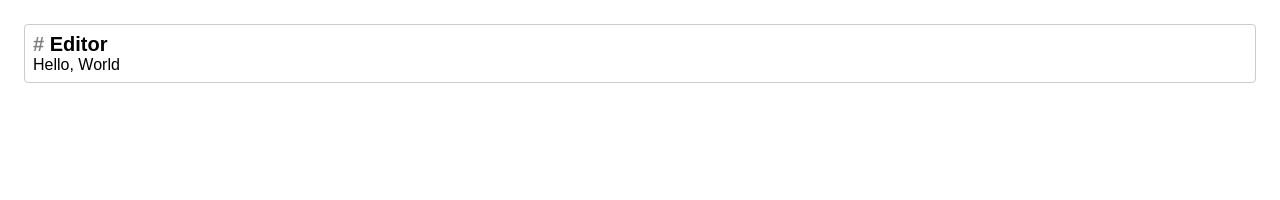
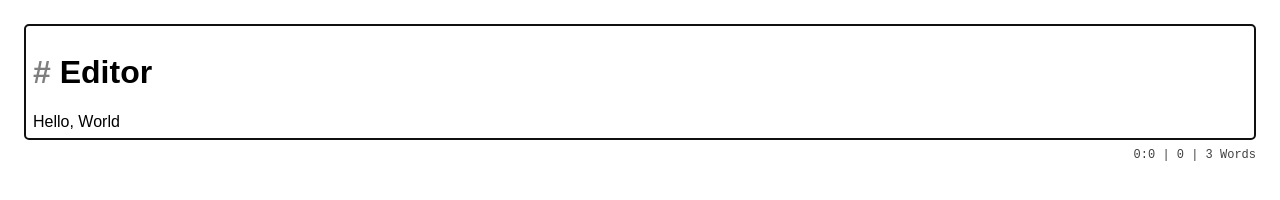
Before and after one commit to slugcat-dev/mark-ed, a website built with Vite: page dev/index.html in a window 1280 px wide. Built offline with nearby package versions, Linux system fonts and the light colour scheme.

Commit message:
Add editor state class

```diff
--- a/dev/index.html
+++ b/dev/index.html
@@ -9,5 +9,6 @@
 	</head>
 	<body>
 		<div id="editor"></div>
+		<div id="info"></div>
 	</body>
 </html>
--- a/dev/script.ts
+++ b/dev/script.ts
@@ -1,6 +1,21 @@
 import { Editor } from '../src/index'
 
-const editor = new Editor(
-	'editor',
-	'# Editor\nHello, World'
-)
+const infoRef = document.getElementById('info')
+const editorRef = document.getElementById('editor')
+const editor = new Editor(editorRef, '# Editor\nHello, World')
+
+editor.state.addEventListener('selectionchange', () => {
+	const selection = editor.state.selection
+	const startLine = editor.state.lineAt(selection.start)
+	const endLine = editor.state.lineAt(selection.end)
+	const startCharPos = selection.start - startLine.start
+	const endCharPos = selection.end - endLine.start
+	let infoText = `${startLine.num}:${startCharPos}`
+
+	if (selection.start !== selection.end)
+		infoText += `-${endLine.num}:${endCharPos}`
+
+	infoText += ` | ${selection.start}${selection.start === selection.end ? '' : '-' + selection.end} | ${(editor.state.content.match(/\b\w+\b/g) || []).length} Words`
+
+	infoRef!.textContent = infoText
+})
--- a/dev/style.css
+++ b/dev/style.css
@@ -3,9 +3,16 @@
 }
 
 body {
-	min-height: 100vh;
 	padding: 1rem;
 	font-family: sans-serif;
+}
+
+#info {
+	margin-top: .5rem;
+	font-size: .75rem;
+	text-align: right;
+	font-family: monospace;
+	opacity: .75;
 }
 
 .md-editor {
@@ -18,8 +25,3 @@ body {
 .md-mark {
 	opacity: .5;
 }
-
-h1 {
-	font-size: 1.25rem;
-	margin: 0;
-}
--- /dev/null
+++ b/src/doc.ts
@@ -0,0 +1,5 @@
+export class EditorDoc {
+	constructor() {
+
+	}
+}
--- a/src/editor.ts
+++ b/src/editor.ts
@@ -1,13 +1,11 @@
-export interface EditorSelection {
-	start: number
-	end: number
-}
+import { EditorState } from './state'
+import type { EditorSelection } from './types'
 
 export class Editor {
-	private root: HTMLElement
-	private lines: string[] = []
+	readonly root: HTMLElement
+	readonly state = new EditorState()
 
-	constructor(root: HTMLElement | string, content?: string) {
+	constructor(root: HTMLElement | string | null, content?: string) {
 		const element = typeof root === 'string'
 			? document.getElementById(root)
 			: root
@@ -18,10 +16,9 @@ export class Editor {
 		this.root = element
 
 		this.createEditorElement()
-		this.updateLines()
 
 		if (content)
-			this.content = content
+			this.state.content = content
 	}
 
 	private createEditorElement(): void {
@@ -35,41 +32,50 @@ export class Editor {
 		// @ts-expect-error
 		this.root.style.webkitUserModify = 'read-write-plaintext-only'
 
+		// Clear the DOM
+		this.root.innerHTML = '<div class="md-line"><br></div>'
+
 		// Add event listeners
-		// @ts-expect-error This seems to be an error in TypeScript, see
-		// https://developer.mozilla.org/en-US/docs/Web/API/Element/input_event#event_type
 		this.root.addEventListener('input', this.handleInput.bind(this))
 		this.root.addEventListener('compositionend', this.handleInput.bind(this))
 		this.root.addEventListener('keydown', this.handleKey.bind(this))
 		this.root.addEventListener('paste', this.handlePaste.bind(this))
+		this.state.addEventListener('contentchange', this.handleContentUpdate.bind(this))
+		document.addEventListener('selectionchange', this.handleSelectionChange.bind(this))
 	}
 
-	private handleInput(event: InputEvent | CompositionEvent): void {
+	get focused(): boolean {
+		return this.root === document.activeElement
+	}
+
+	private handleSelectionChange(e: Event) {
+		this.state.selection = this.getSelection()
+
+		console.log(this.state.selection)
+	}
+
+	private handleContentUpdate() {
+		this.updateDOM()
+		// TODO: cursor at end
+	}
+
+	private handleInput(event: Event): void {
 		// For composition input, only update the text after a `compositionend` event
 		// Updating the DOM before that will cancel the composition
-		if (event instanceof InputEvent) {
-			if (event.inputType === 'insertCompositionText')
+		if (event instanceof InputEvent && event.isComposing)
 			return
-
-			if (event.inputType === 'insertParagraph' || event.inputType === 'insertLineBreak')
-				this.updateLines(true)
-			else {
-				 if (!this.root.firstChild)
-					this.root.innerHTML = '<div class="md-line"><br></div>'
 
 		this.updateLines()
 	}
-		} else
-			this.updateLines()
-	}
 
+	// TODO: keymap handler
 	private handleKey(event: KeyboardEvent): void {
 		if (event.key === 'Enter') {
 			event.preventDefault()
-			this.insert('\n')
+			this.insertAtSelection('\n')
 		} else if (event.key === 'Tab') {
 			event.preventDefault()
-			this.insert('\t')
+			this.insertAtSelection('\t')
 		}
 	}
 
@@ -79,44 +85,33 @@ export class Editor {
 		if (!event.clipboardData)
 			return
 
-    this.insert(event.clipboardData.getData('text/plain'))
+		this.insertAtSelection(event.clipboardData.getData('text/plain'))
 	}
 
-	private updateLines(newParagraph: boolean = false): void {
-		let selection = this.getSelection()
-		let currentElm = null
+	// TODO: rn, state
+	private updateLines(): void {
+		this.state.clearLines()
+		let lines: string[] = []
 
-		if (newParagraph) {
-			const selection = window.getSelection()
+		if (!this.root.firstChild) {
+			this.root.innerHTML = '<div class="md-line"><br></div>'
 
-			if (selection && selection.rangeCount > 0) {
-				const range = selection.getRangeAt(0)
-
-				currentElm = range.commonAncestorContainer.nodeType === Node.TEXT_NODE
-					? range.commonAncestorContainer.parentElement
-					: range.commonAncestorContainer as HTMLElement
-			}
+			return
 		}
 
-		this.lines = []
+		for (const node of this.root.childNodes)
+			lines.push(...(node.textContent ?? '').split('\n'))
 
-		for (const node of this.root.childNodes) {
-			const parts = (node.textContent ?? '').split('\n')
-
-			/*if (node === currentElm && parts.length >= 3 &&parts.slice(-2).every(p => p === ''))
-				parts.pop()*/
-
-			this.lines.push(...parts)
-		}
-
-		this.updateDOM()
-		this.setSelection(selection)
+		this.state.content = lines.join('\n')
 	}
 
 	private updateDOM(): void {
+		const selection = this.getSelection()
+
 		this.root.innerHTML = ''
 
-		for (const line of this.lines) {
+		// TODO: state, smart upd
+		for (const line of this.state.lines) {
 			const lineElm = document.createElement('div')
 
 			lineElm.className = 'md-line'
@@ -127,14 +122,16 @@ export class Editor {
 
 			this.root.appendChild(lineElm)
 		}
+
+		this.setSelection(selection)
 	}
 
-	insert(text: string): void {
+	// TODO: rev, state
+	insertAtSelection(text: string): void {
 		const selection = this.getSelection()
 
-		this.content = this.content.slice(0, selection.start) + text + this.content.slice(selection.end)
+		this.state.content = this.state.content.slice(0, selection.start) + text + this.state.content.slice(selection.end)
 		selection.start = selection.end = selection.start + text.length
-
 
 		this.setSelection(selection)
 	}
@@ -154,22 +151,25 @@ export class Editor {
 		toEndRange.selectNodeContents(this.root)
 		toEndRange.setEnd(range.endContainer, range.endOffset)
 
-		const getRangeLength = (range: Range) => {
+		function getRangeLength(range: Range): number {
 			const fragment = range.cloneContents()
+			const lines = fragment.querySelectorAll('div.md-line').length
 			const walker = document.createTreeWalker(fragment, NodeFilter.SHOW_TEXT)
+			let node
 			let length = 0
-			let node
 
 			while (node = walker.nextNode())
 				length += (node as Text).length
 
-			return Math.max(0, length + fragment.querySelectorAll('div.md-line').length - 1)
+			return Math.max(0, length + lines - 1)
 		}
 
 		return {
-			start: getRangeLength(toStartRange),
-			end: getRangeLength(toEndRange)
+			start: Math.min(Math.max(getRangeLength(toStartRange), 0), this.state.content.length),
+			end: Math.min(Math.max(getRangeLength(toEndRange), 0), this.state.content.length)
 		}
+
+		// TODO: out of bounds check
 	}
 
 	setSelection({ start, end }: EditorSelection): void {
@@ -178,23 +178,27 @@ export class Editor {
 		if (!selection)
 			return
 
+		end = Math.max(0, Math.min(end, this.state.content.length))
+		start = Math.max(0, Math.min(start, end))
+
 		let currentLength = 0
 		let startNode: Node | null = null
 		let startOffset = 0
 		let endNode: Node | null = null
 		let endOffset = 0
 
-		const findNodeAndOffset = (targetLength: number, lineDiv: Element): [Node, number] => {
-			let currentLength = 0
+		function findNodeAndOffset(targetLength: number, lineDiv: Element): [Node, number] {
 			const walker = document.createTreeWalker(lineDiv, NodeFilter.SHOW_TEXT)
+			let length = 0
+			let node
 
-			let node: Node | null
 			while (node = walker.nextNode()) {
 				const nodeLength = (node as Text).length
-				if (currentLength + nodeLength >= targetLength) {
-					return [node, targetLength - currentLength]
-				}
-				currentLength += nodeLength
+
+				if (length + nodeLength >= targetLength)
+					return [node, targetLength - length]
+
+				length += nodeLength
 			}
 
 			return [lineDiv, 0]
@@ -207,12 +211,12 @@ export class Editor {
 			const isEmptyLine = lineDiv.firstChild instanceof HTMLBRElement
 			const lineLength = lineDiv.textContent?.length ?? 0
 
-			if (!startNode && currentLength + lineLength >= start) {
+			if (!startNode && currentLength + lineLength >= start)
 				[startNode, startOffset] = isEmptyLine ? [lineDiv, 0] : findNodeAndOffset(start - currentLength, lineDiv)
-			}
 
 			if (!endNode && currentLength + lineLength >= end) {
 				[endNode, endOffset] = isEmptyLine ? [lineDiv, 0] : findNodeAndOffset(end - currentLength, lineDiv)
+
 				break
 			}
 
@@ -228,39 +232,25 @@ export class Editor {
 			selection.addRange(range)
 		}
 	}
-
-	get content(): string {
-		return this.lines.join('\n')
 }
 
 // TODO
-	set content(content: string) {
-		const selection = this.getSelection()
+function markdown(text: string) {
+	function escapeHTML(str: string) {
+		const elm = document.createElement('div')
+		const text = document.createTextNode(str)
 
-		this.lines = content.split('\n')
-		selection.start = selection.end = selection.start + content.length
+		elm.appendChild(text)
 
-		this.updateDOM()
-
-		if (this.root.matches(':focus'))
-			this.setSelection(selection)
-	}
+		return elm.innerHTML
 	}
 
-function escapeHTMLEncode(str: string) {
-  var div = document.createElement('div');
-  var text = document.createTextNode(str);
-  div.appendChild(text);
-  return div.innerHTML;
- }
-
-function markdown(text: string) {
-	text = escapeHTMLEncode(text)
+	text = escapeHTML(text)
 
 	const tokens = []
 
 	// Headings
-	tokens.push([...text.matchAll(/^(?<formatting>#)(?<text>\s.*$)/gim)])
+	tokens.push([...text.matchAll(/^(?<formatting>#{1,6})(?<text>\s.*$)/gim)])
 
 	// Highlight
 	tokens.push([...text.matchAll(/^(?<formatting>!!)(?<text>\s.*$)/gim)])
@@ -273,29 +263,34 @@ function markdown(text: string) {
 	tokens.push([...text.matchAll(/(?<formatting>`)(?<text>[^`]*?[^`])\1/gim)])
 
 	for (const token of tokens.flatMap(t => t)) {
-		const symbol = `<span class="md-mark">${token.groups.formatting}</span>`
+		const symbol = `<span class="md-mark">${token.groups!.formatting}</span>`
 		const md = (() => {
-			switch (token.groups.formatting) {
+			switch (token.groups!.formatting) {
 				// Headings
-				case '#': return `<h1>${symbol}${token.groups.text}</h1>`
+				case '#':
+				case '##':
+				case '###':
+				case '####':
+				case '#####':
+				case '######': return `<h${token.groups!.formatting.length}>${symbol}${token.groups!.text}<h${token.groups!.formatting.length}>`
 
 				// Highlight
-				case '!!': return `<b style="color: #f80">${symbol}${token.groups.text}</b>`
+				case '!!': return `<b style="color: #f80">${symbol}${token.groups!.text}</b>`
 
 				// Italic
 				case '*':
-				case '_': return `<i>${symbol}${token.groups.text}${symbol}</i>`
+				case '_': return `<i>${symbol}${token.groups!.text}${symbol}</i>`
 
 				// Bold
 				case '**':
-				case '__': return `<b>${symbol}${token.groups.text}${symbol}</b>`
+				case '__': return `<b>${symbol}${token.groups!.text}${symbol}</b>`
 
 				// Bold + Italic
 				case '***':
-				case '___': return `<b><i>${symbol}${token.groups.text}${symbol}</i></b>`
+				case '___': return `<b><i>${symbol}${token.groups!.text}${symbol}</i></b>`
 
 				// Inline code
-				case '`': return `<code>${symbol}${token.groups.text}${symbol}</code>`
+				case '`': return `<code>${symbol}${token.groups!.text}${symbol}</code>`
 				default: return token[0]
 			}
 		})()
@@ -305,3 +300,10 @@ function markdown(text: string) {
 
 	return text
 }
+
+// TODO:
+// - editor state
+//	- selection
+//	- doc
+//	- lineAt
+// - smart dom upd
--- a/src/index.ts
+++ b/src/index.ts
@@ -1 +1,4 @@
 export { Editor } from './editor'
+export { EditorState } from './state'
+export { EditorDoc } from './doc'
+export type { EditorSelection, Line } from './types'
--- /dev/null
+++ b/src/state.ts
@@ -0,0 +1,76 @@
+import { EditorDoc } from "./doc"
+import type { EditorSelection, Line } from "./types"
+
+export class EditorState extends EventTarget {
+	readonly doc = new EditorDoc()
+	private _selection: EditorSelection = { start: 0, end: 0 }
+	private _lines: string[] = [] // TODO sry
+
+	constructor() {
+		super()
+	}
+
+	lineAt(pos: number): Line {
+		if (pos < 0 || pos > this.content.length)
+			throw new RangeError(`Invalid position ${pos} in document of length ${this.content.length}`)
+
+		let num = 0
+		let len = 0
+
+		for (const line of this.lines) {
+			if (len + line.length >= pos)
+				break
+
+			len += line.length + 1
+			num++
+		}
+
+		const text = this.lines[num]
+		const start = len
+		const end = start + text.length
+
+		return {
+			start,
+			end,
+			num,
+			text
+		}
+	}
+
+	line(num: number): void {
+		// TODO
+	}
+
+	get lines(): string[] {
+		return [...this._lines]
+	}
+
+	get selection(): EditorSelection {
+		return this._selection
+	}
+
+	set selection(selection: EditorSelection) {
+		this._selection = selection
+
+		this.dispatchEvent(new Event('selectionchange'))
+	}
+
+	get content(): string {
+		return this.lines.join('\n')
+	}
+
+	set content(content: string) {
+		this._lines = content.split('\n')
+
+		this.dispatchEvent(new Event('contentchange'))
+	}
+
+	clearLines(): void {
+		this._lines = []
+	}
+
+	setLines(lines: string[]): void {
+		this._lines = lines
+	}
+	// TODO: sipatch evt
+}
```
Also changed, not shown: dev/test.html (deleted, +0 -22 lines), src/types.d.ts (added, +11 -0 lines). Lines whose indentation alone changed are shown as unchanged.
